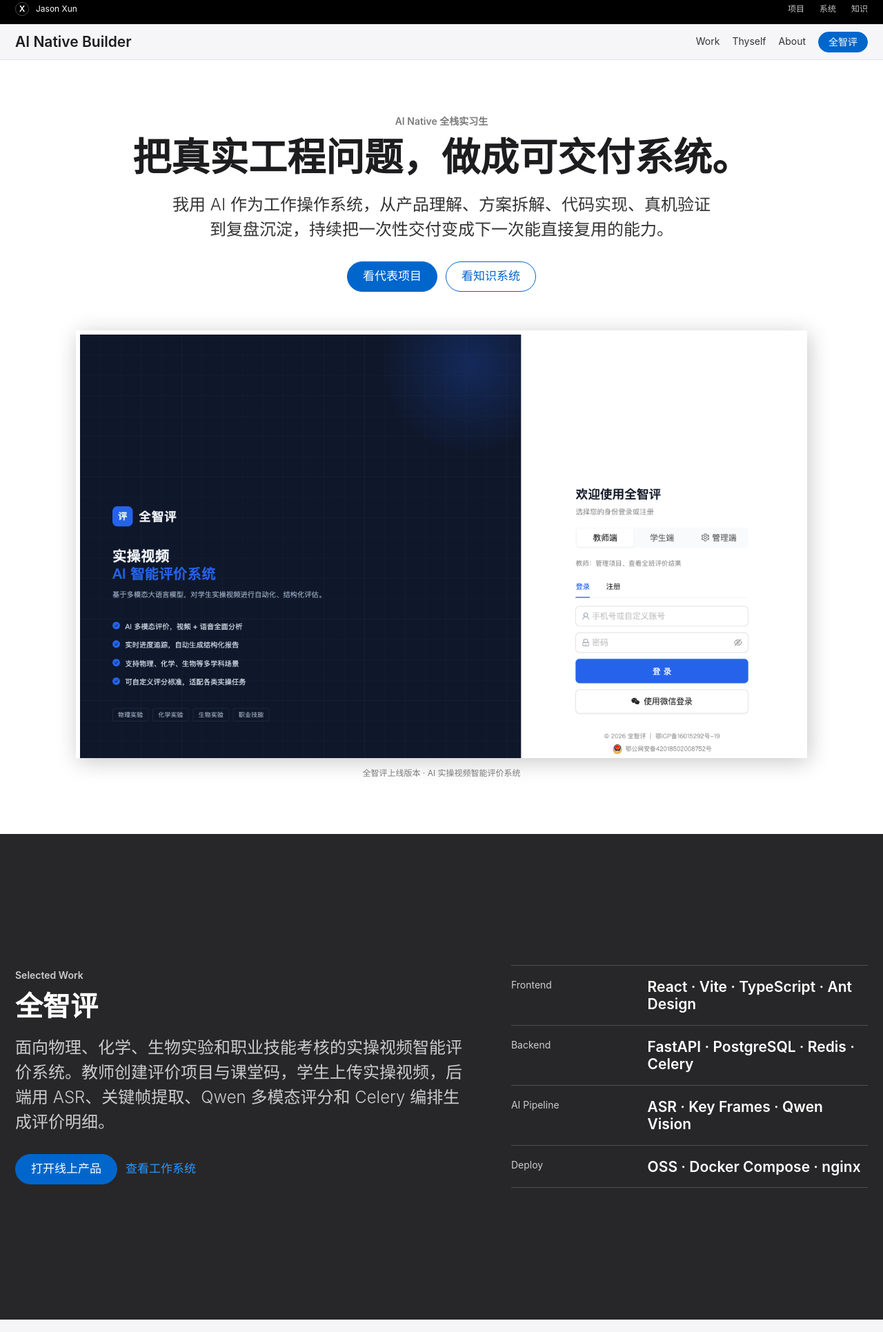
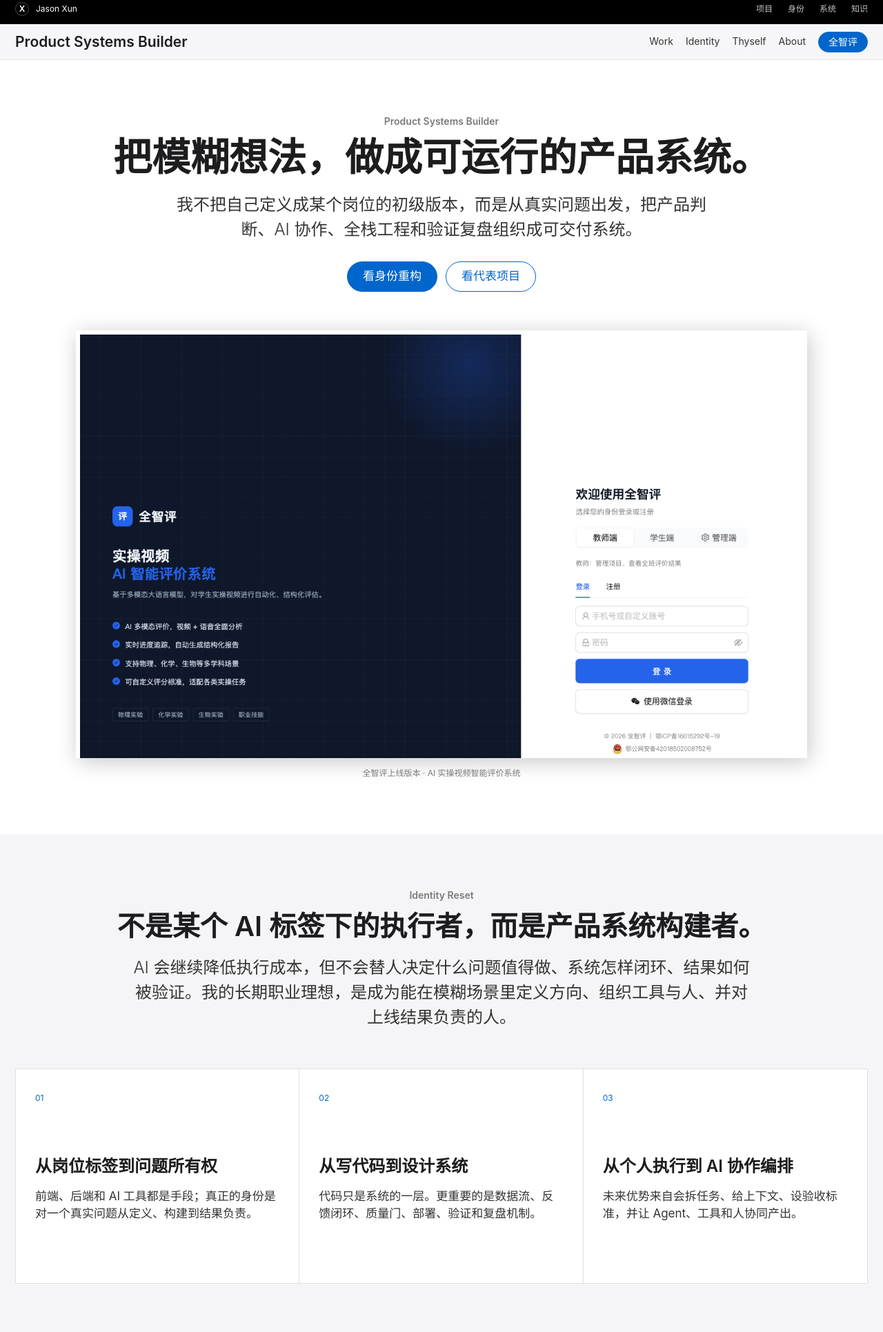
Before and after one commit to estelledc/estelledc.github.io, a plain HTML site: page index.html in a window 1280 px wide. Shown: the part 9-1940 px from the top of the page at 69% size. Drawn offline with Linux system fonts and the light colour scheme.

Commit message:
feat: 重构长期职业身份定位

```diff
--- a/assets/site.css
+++ b/assets/site.css
@@ -421,6 +421,51 @@ h3 {
   color: #333333;
 }
 
+.identity-tile {
+  gap: 56px;
+}
+
+.identity-copy .lead {
+  max-width: 900px;
+}
+
+.identity-grid {
+  display: grid;
+  width: min(100%, var(--wide));
+  margin: 0 auto;
+  grid-template-columns: repeat(3, minmax(0, 1fr));
+  border: 1px solid var(--hairline);
+  background: var(--canvas);
+}
+
+.identity-grid div {
+  min-height: 310px;
+  padding: 28px;
+  border-right: 1px solid var(--hairline);
+}
+
+.identity-grid div:last-child {
+  border-right: 0;
+}
+
+.identity-grid span {
+  color: var(--blue);
+  font-size: 12px;
+}
+
+.identity-grid strong {
+  display: block;
+  margin-top: 74px;
+  font-size: 24px;
+  font-weight: 600;
+  line-height: 1.16;
+}
+
+.identity-grid p {
+  margin: 18px 0 0;
+  color: #333333;
+}
+
 .thyself-tile {
   grid-template-columns: minmax(360px, 0.72fr) minmax(0, 1.08fr);
   gap: 64px;
@@ -663,8 +708,17 @@ h3 {
     grid-template-columns: repeat(2, minmax(0, 1fr));
   }
 
+  .identity-grid,
   .process-list {
     grid-template-columns: repeat(2, minmax(0, 1fr));
+  }
+
+  .identity-grid div {
+    border-bottom: 1px solid var(--hairline);
+  }
+
+  .identity-grid div:nth-child(2) {
+    border-right: 0;
   }
 
   .process-list div {
@@ -756,14 +810,25 @@ h3 {
 
   .utility-grid,
   .knowledge-row,
+  .identity-grid,
   .process-list {
     grid-template-columns: 1fr;
   }
 
   .utility-card,
   .knowledge-row a,
+  .identity-grid div,
   .process-list div {
     min-height: auto;
+  }
+
+  .identity-grid div {
+    border-right: 0;
+  }
+
+  .identity-grid strong {
+    margin-top: 44px;
+    font-size: 21px;
   }
 
   .process-list div {
--- a/index.html
+++ b/index.html
@@ -5,9 +5,9 @@
     <meta name="viewport" content="width=device-width, initial-scale=1" />
     <meta
       name="description"
-      content="Jason Xun，AI Native 全栈实习生。用 AI 工具完成真实工程交付，并把项目、问题和学习沉淀成可复用系统。"
+      content="Jason Xun，产品系统构建者。把产品判断、AI 协作、全栈工程和验证复盘组织成可交付系统。"
     />
-    <title>Jason Xun | AI Native Builder</title>
+    <title>Jason Xun | Product Systems Builder</title>
     <link rel="icon" href="/favicon.ico" />
     <link rel="stylesheet" href="/assets/site.css" />
   </head>
@@ -19,15 +19,17 @@
       </a>
       <nav class="site-nav" aria-label="主导航">
         <a href="#work">项目</a>
+        <a href="#identity">身份</a>
         <a href="#system">系统</a>
         <a href="#knowledge">知识</a>
       </nav>
     </header>
 
     <nav class="sub-nav" aria-label="页面导航">
-      <a class="sub-nav-title" href="/">AI Native Builder</a>
+      <a class="sub-nav-title" href="/">Product Systems Builder</a>
       <div>
         <a href="#work">Work</a>
+        <a href="#identity">Identity</a>
         <a href="#thyself">Thyself</a>
         <a href="/about/">About</a>
         <a class="pill pill-small" href="https://www.quanzhiping.com/" target="_blank" rel="noopener">全智评</a>
@@ -37,14 +39,14 @@
     <main>
       <section class="tile hero-tile tile-light" id="top" aria-labelledby="hero-title">
         <div class="tile-copy">
-          <p class="eyebrow">AI Native 全栈实习生</p>
-          <h1 id="hero-title">把真实工程问题，做成可交付系统。</h1>
+          <p class="eyebrow">Product Systems Builder</p>
+          <h1 id="hero-title">把模糊想法，做成可运行的产品系统。</h1>
           <p class="lead">
-            我用 AI 作为工作操作系统，从产品理解、方案拆解、代码实现、真机验证到复盘沉淀，持续把一次性交付变成下一次能直接复用的能力。
+            我不把自己定义成某个岗位的初级版本，而是从真实问题出发，把产品判断、AI 协作、全栈工程和验证复盘组织成可交付系统。
           </p>
           <div class="actions" aria-label="主要操作">
-            <a class="pill" href="#work">看代表项目</a>
-            <a class="pill pill-secondary" href="#knowledge">看知识系统</a>
+            <a class="pill" href="#identity">看身份重构</a>
+            <a class="pill pill-secondary" href="#work">看代表项目</a>
           </div>
         </div>
 
@@ -58,6 +60,33 @@
           />
           <figcaption>全智评上线版本 · AI 实操视频智能评价系统</figcaption>
         </figure>
+      </section>
+
+      <section class="tile tile-parchment identity-tile" id="identity" aria-labelledby="identity-title">
+        <div class="tile-copy identity-copy">
+          <p class="eyebrow">Identity Reset</p>
+          <h2 id="identity-title">不是某个 AI 标签下的执行者，而是产品系统构建者。</h2>
+          <p class="lead">
+            AI 会继续降低执行成本，但不会替人决定什么问题值得做、系统怎样闭环、结果如何被验证。我的长期职业理想，是成为能在模糊场景里定义方向、组织工具与人、并对上线结果负责的人。
+          </p>
+        </div>
+        <div class="identity-grid" aria-label="身份认知重构">
+          <div>
+            <span>01</span>
+            <strong>从岗位标签到问题所有权</strong>
+            <p>前端、后端和 AI 工具都是手段；真正的身份是对一个真实问题从定义、构建到结果负责。</p>
+          </div>
+          <div>
+            <span>02</span>
+            <strong>从写代码到设计系统</strong>
+            <p>代码只是系统的一层。更重要的是数据流、反馈闭环、质量门、部署、验证和复盘机制。</p>
+          </div>
+          <div>
+            <span>03</span>
+            <strong>从个人执行到 AI 协作编排</strong>
+            <p>未来优势来自会拆任务、给上下文、设验收标准，并让 Agent、工具和人协同产出。</p>
+          </div>
+        </div>
       </section>
 
       <section class="tile tile-dark feature-tile" id="work" aria-labelledby="work-title">
@@ -218,13 +247,13 @@
       <section class="tile tile-dark-2" id="knowledge" aria-labelledby="knowledge-title">
         <div class="section-header section-header-dark">
           <p class="eyebrow">Knowledge Map</p>
-          <h2 id="knowledge-title">四个正在变厚的能力面。</h2>
+          <h2 id="knowledge-title">四个支撑长期身份的能力面。</h2>
         </div>
         <div class="knowledge-row">
-          <a href="#work"><strong>AI Native</strong><span>AI Coding 工作流、概率管理、角色边界消融。</span></a>
-          <a href="#work"><strong>Frontend</strong><span>React、Zustand、Router、Canvas/WebGL、H5 降级。</span></a>
-          <a href="#work"><strong>Agent</strong><span>LangGraph、checkpoint、interrupt、Saga、上下文管理。</span></a>
-          <a href="#system"><strong>Engineering</strong><span>调试纪律、真机验证、测试 harness、复盘系统。</span></a>
+          <a href="#identity"><strong>Product Judgment</strong><span>需求澄清、问题边界、优先级和上线价值判断。</span></a>
+          <a href="#work"><strong>System Delivery</strong><span>前端、后端、数据流、部署和跨端体验交付。</span></a>
+          <a href="#work"><strong>AI Orchestration</strong><span>Agent 工作流、上下文工程、checkpoint、interrupt 和 QA。</span></a>
+          <a href="#system"><strong>Compounding System</strong><span>调试纪律、真机验证、复盘、Wiki 和反馈闭环。</span></a>
         </div>
       </section>
 
```
Also changed, not shown: about/index.html (+6 -6 lines).
